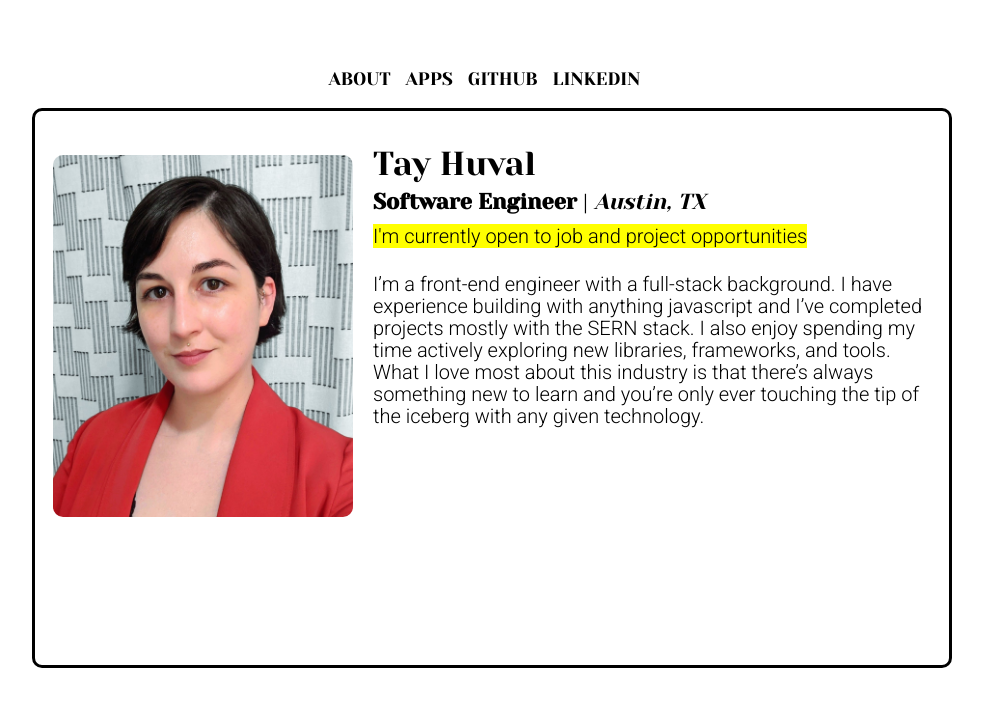
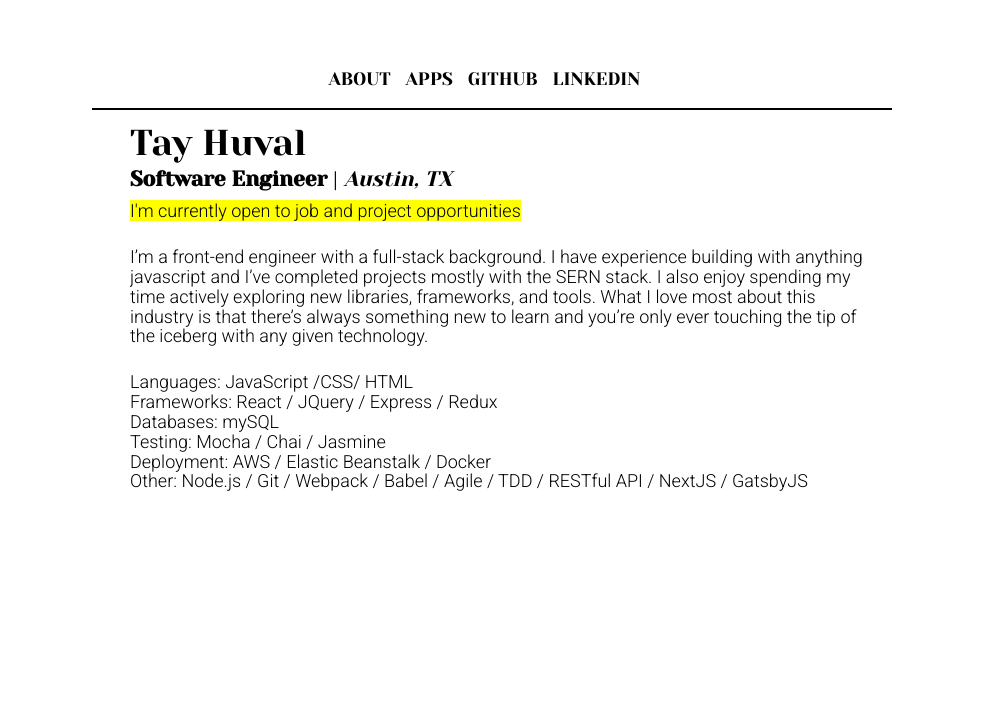
Before and after one commit to taylormleigh/tayMade, a Next.js app: page / in a window 1280 px wide. Shown: the top 706 px of the page, without its empty margins (148-1131 px from the left). Built offline with nearby package versions, Linux system fonts and the light colour scheme.

Commit message:
temporary styling

```diff
--- a/components/about.js
+++ b/components/about.js
@@ -2,37 +2,55 @@ import React from "react";
 import Image from "../components/image";
 import Layout from "../components/layout";
 
-var summary = {
-  marginLeft: `20px`,
-  float: `right`,
-  overflow: `auto`,
+const container = {
+  display: `flex`,
+  flexFlow: `row no-wrap`,
+  // justifyContent: `flex-start`,
+  // overflow: `auto`
 };
 
-var photo = {
-  // float: `left`
+const container2 = {
+  display: `flex`,
+  flexFlow: `row wrap`,
+  // justifyContent: `flex-start`,
+  // overflow: `auto`
 };
 
-var container = {
-  display: `flex`,
-  flexWrap: `nowrap`,
-  flexDirection: `row`,
-  justifyContent: `flex-start`,
-  overflow: `auto`
+const summary = {
+  marginLeft: `20px`,
+  order: `2`,
+  overflow: `auto`,
+  float: `right`
 };
+
+const photo = {
+  order: `1`,
+  // flexGrow: `1`,
+  // maxHeight: `100%`,
+  // minWidth: `100%`,
+  // objectFit: `cover`,
+  // verticalAlign: `bottom`,
+};
+
 
 const About = ({source, altern = "image"}) => {
   return (
     <Layout>
       <div style={container}>
-        <div style={photo}>
-          <br/><Image source="profile.jpeg" altern="profile"/>
-        </div>
+        {/* <div style={photo}>
+            <Image source="profile.jpeg" altern="profile"/>
+        </div> */}
         <div style={summary}>
           <h1>Tay Huval</h1>
           <h3><b>Software Engineer</b> | <i>Austin, TX</i></h3>
           <h6><mark>I'm currently open to job and project opportunities</mark>
             <p/>{`I’m a front-end engineer with a full-stack background. I have experience building with anything javascript and I’ve completed projects mostly with the SERN stack. I also enjoy spending my time actively exploring new libraries, frameworks, and tools. What I love most about this industry is that there’s always something new to learn and you’re only ever touching the tip of the iceberg with any given technology.`}
-            <p/>{``}
+            <p/>{`Languages:  JavaScript /CSS/ HTML`}
+            <br/>{`Frameworks:  React / JQuery / Express / Redux`}
+            <br/>{`Databases: 	mySQL`}
+            <br/>{`Testing: 	Mocha / Chai / Jasmine`}
+            <br/>{`Deployment: 	AWS / Elastic Beanstalk / Docker`}
+            <br/>{`Other:	 	Node.js / Git / Webpack / Babel / Agile / TDD / RESTful API / NextJS / GatsbyJS`}
           </h6>
         </div>
       </div>
--- a/components/image.js
+++ b/components/image.js
@@ -1,9 +1,9 @@
 import React from "react"
 
-const Image = ({source, altern = "image", width="300px"}) => {
+const Image = ({source, altern = "image", width="200px"}) => {
   var widthStyle = {
     maxWidth: width,
-    borderRadius: `10px`
+    borderRadius: `6px`
   }
   return <img src={source} alt={altern} style={widthStyle}/>
 }
--- a/components/layout.js
+++ b/components/layout.js
@@ -4,15 +4,19 @@ import Header from "./header"
 const bgStyle = {
   backgroundColor: `#ffffff`,
   margin: `0 auto`,
-  maxWidth: 920,
+  maxWidth: 800,
   minHeight: `70vh`,
   maxHeight: `70vh`,
   overflow: `auto`,
   padding: `10px`,
-  borderSize: `1px`,
+  // borderWidth: `2px`,
+  borderTop: `2px`,
+  borderBottom: `0px`,
+  borderLeft: `0px`,
+  borderRight: `0px`,
   borderStyle: `solid`,
   borderColor: `##aaa3c0`,
-  borderRadius: `10px`
+  // borderRadius: `10px`,
   // boxShadow: `0px 0px 30px 2px #aaa3c0`,
 };
 
@@ -25,12 +29,8 @@ const Layout = ({children}) => {
   return (
     <div className="container">
       <Header />
-      <div
-        style={bgStyle}
-      >
-        <div
-          style={divStyle}>
-
+      <div style={bgStyle}>
+        <div style={divStyle}>
             <main>{children}</main>
         </div>
       </div>
--- a/styles.css
+++ b/styles.css
@@ -14,6 +14,7 @@ body {
   -webkit-font-smoothing: antialiased;
   -moz-osx-font-smoothing: grayscale;
   /* background-image: url('./public/bg2.png'); */
+  /* background: black */
   background-color: white;
   background-size: 120vw;
   background-repeat: round;
@@ -270,13 +271,13 @@ h1 {
   padding-bottom: 0;
   padding-left: 0;
   padding-right: 0;
-  padding-top: 1.45rem;
-  margin-bottom: 1.45rem;
+  padding-top: 0.25rem;
+  /* margin-bottom: 1.45rem; */
   color: inherit;
   font-family: Yeseva One;
   font-weight: normal;
   text-rendering: optimizeLegibility;
-  font-size: 2.6vw;
+  min-width: 2.6vw;
   /* text-transform: uppercase; */
   line-height: 0.6;
 }
@@ -311,7 +312,7 @@ h3 {
   font-family: Yeseva One;
   font-weight: normal;
   text-rendering: optimizeLegibility;
-  font-size: 1.7vw;
+  min-width: 1.7vw;
   line-height: 0.1;
 }
 h4 {
@@ -359,7 +360,7 @@ h6 {
   font-family: "Roboto";
   font-weight: normal;
   text-rendering: optimizeLegibility;
-  font-size: 20px;
+  font-size: 18px;
   line-height: 1.1;
 }
 hgroup {
@@ -372,7 +373,7 @@ hgroup {
   padding-top: 0;
   margin-bottom: 1.45rem;
 }
-ul {
+/* ul {
   margin-left: 1.45rem;
   margin-right: 0;
   margin-top: 0;
@@ -383,6 +384,22 @@ ul {
   margin-bottom: 1.45rem;
   list-style-position: outside;
   list-style-image: none;
+} */
+ul {
+  display: flex;
+  flex-wrap: wrap;
+}
+
+li {
+  height: 40vh;
+  flex-grow: 1;
+}
+
+img {
+  max-height: 100%;
+  min-width: 100%;
+  object-fit: cover;
+  vertical-align: bottom;
 }
 ol {
   margin-left: 1.45rem;
@@ -549,7 +566,7 @@ dt {
 th {
   font-weight: bold;
 }
-li {
+/* li {
   margin-bottom: calc(1.45rem / 2);
 }
 ol li {
@@ -567,12 +584,13 @@ li > ul {
   margin-left: 1.45rem;
   margin-bottom: calc(1.45rem / 2);
   margin-top: calc(1.45rem / 2);
-}
+} */
 blockquote *:last-child {
   margin-bottom: 0;
 }
 li *:last-child {
-  margin-bottom: 0;
+  /* margin-bottom: 0; */
+  flex-grow: 10;
 }
 p *:last-child {
   margin-bottom: 0;
```
Also changed, not shown: pages/apps.js (+10 -1 lines).
